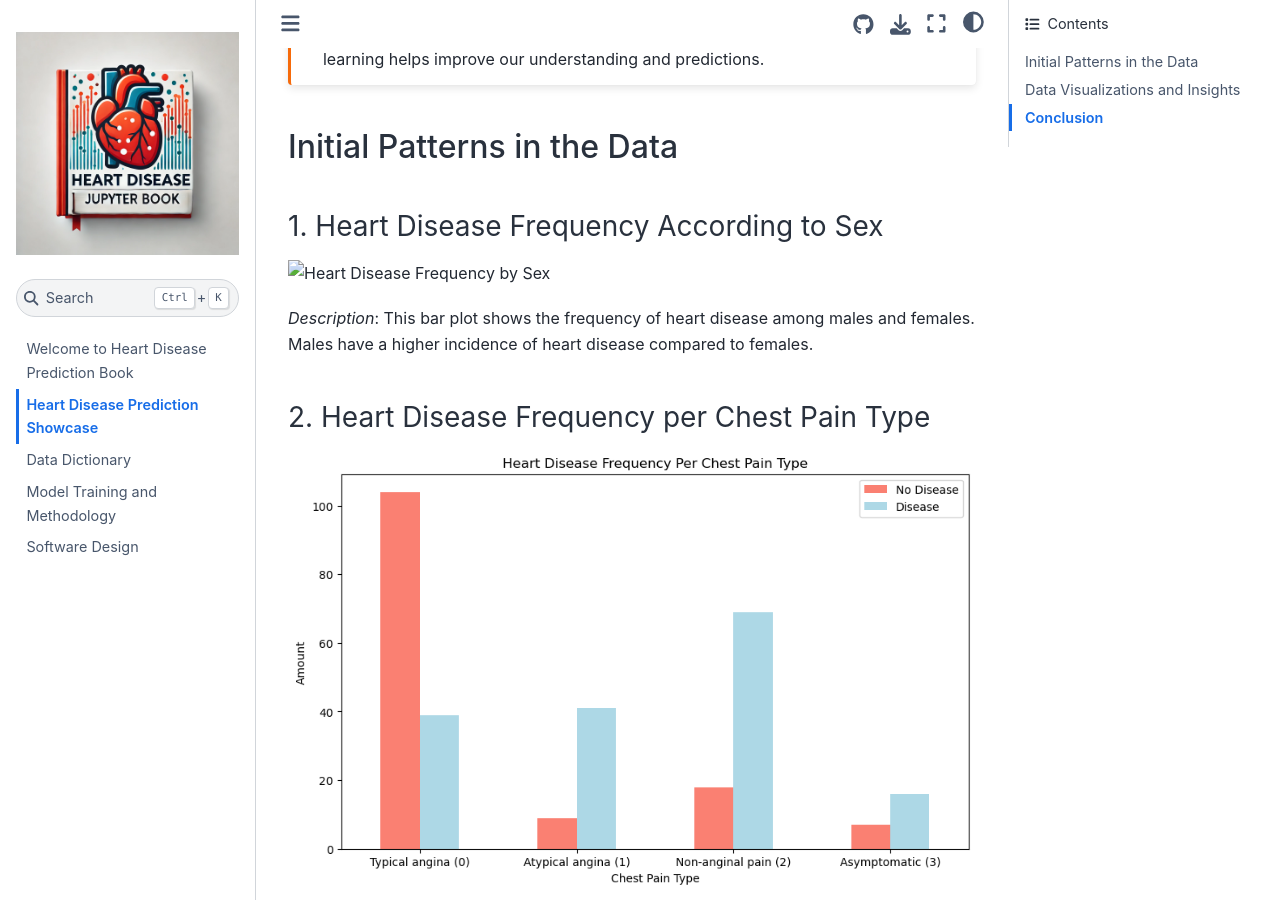
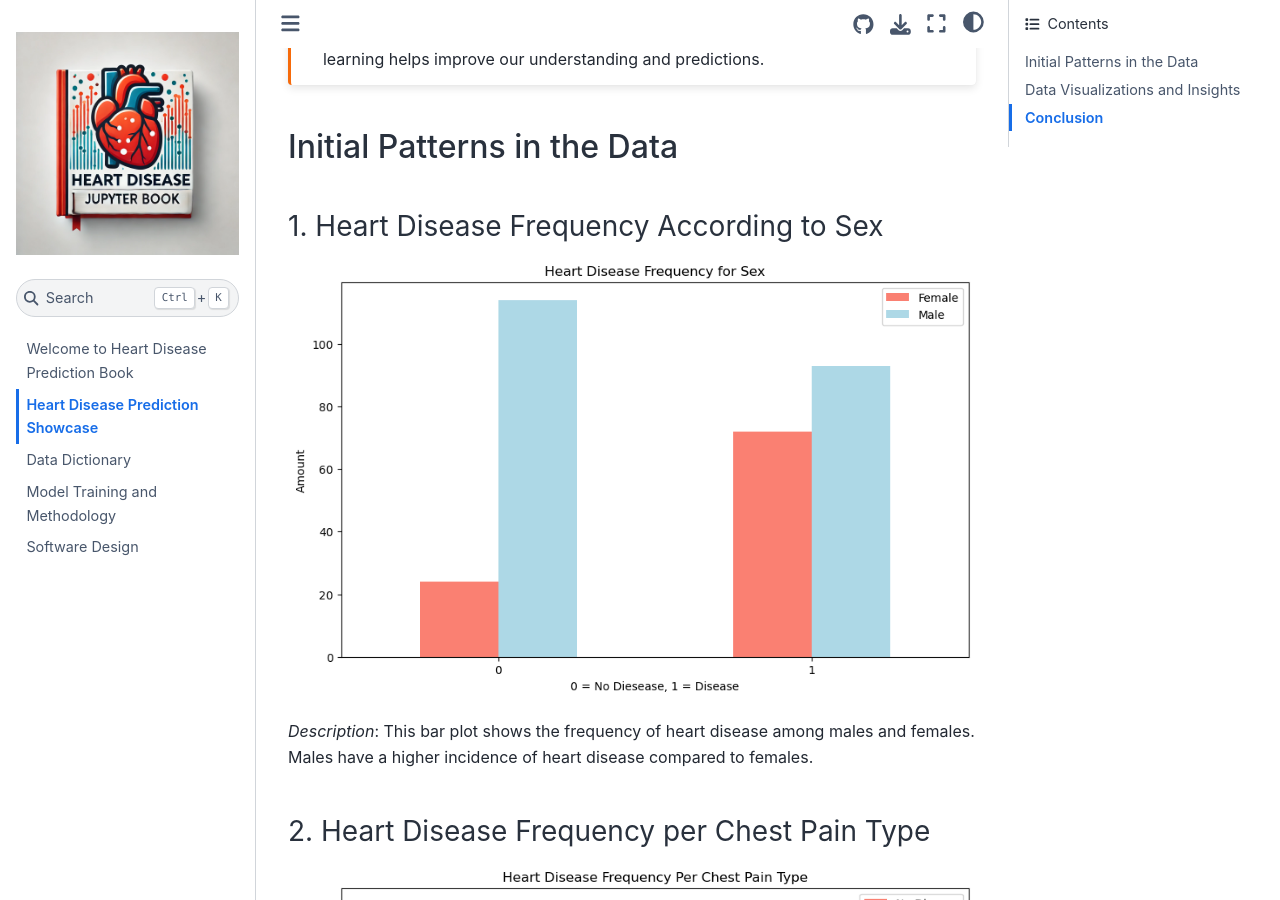
Before and after one commit to itamarshapira/heart-disease-book, a Jupyter Book: the page built from showcase.md, in a window 1280 px wide and 900 px high, scrolled down 313 px. Built offline with Jupyter Book 1.0.4 settings and Sphinx 7.4.7 and the Sphinx Book theme 1.1.4, drawn with Linux system fonts in a browser that asks for light colours.

Commit message:
Update showcase2.md

```diff
--- a/showcase.md
+++ b/showcase.md
@@ -9,7 +9,7 @@ starting with patterns observed in the data and then explaining how machine lear
 ## Initial Patterns in the Data
 
 ### 1. Heart Disease Frequency According to Sex
-![Heart Disease Frequency by Sex](../images/sex.png)
+![Heart Disease Frequency by Sex](./images/sex.png)
 
 *Description*: This bar plot shows the frequency of heart disease among males and females. Males have a higher incidence of heart disease compared to females.
 
```
